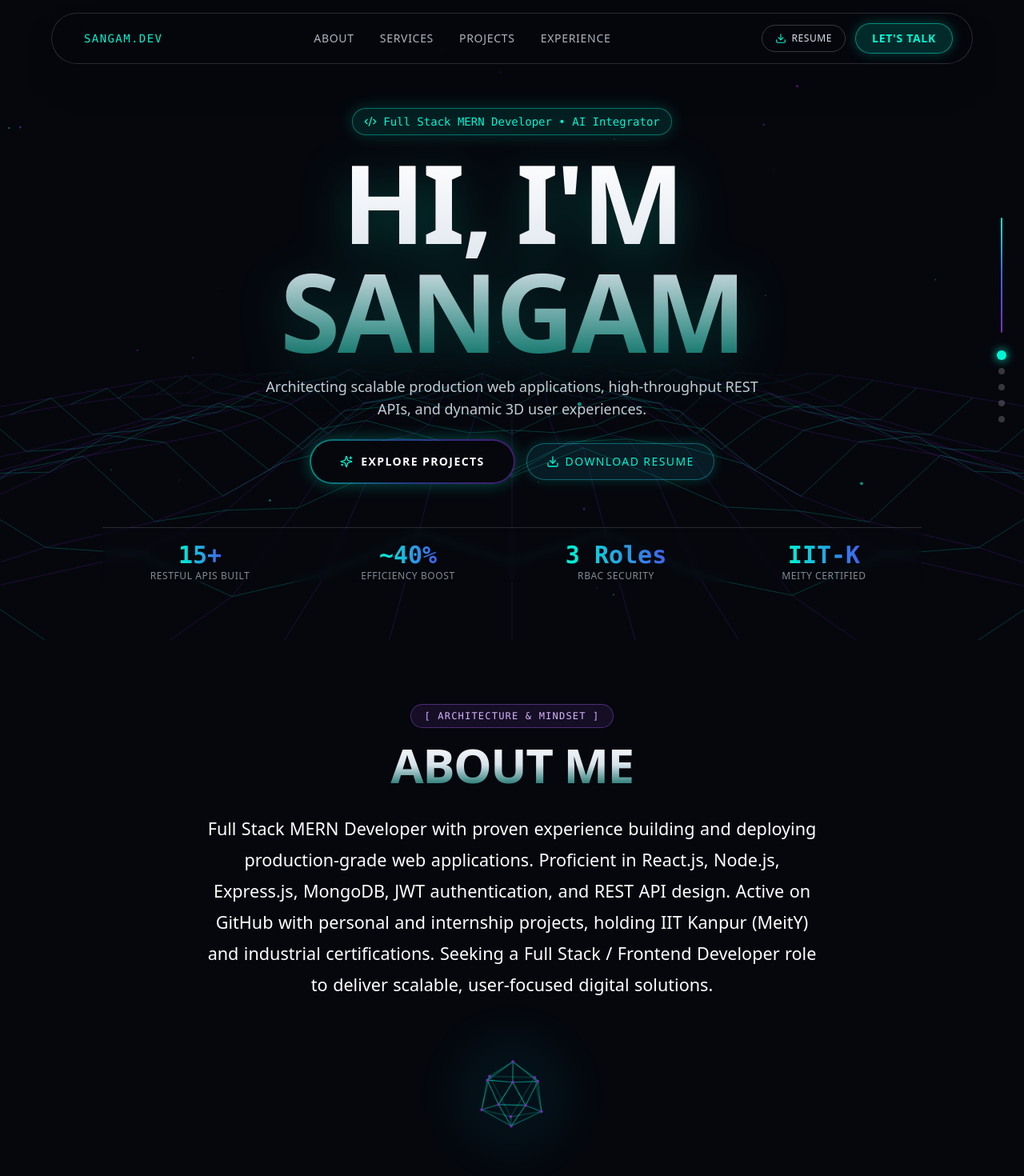
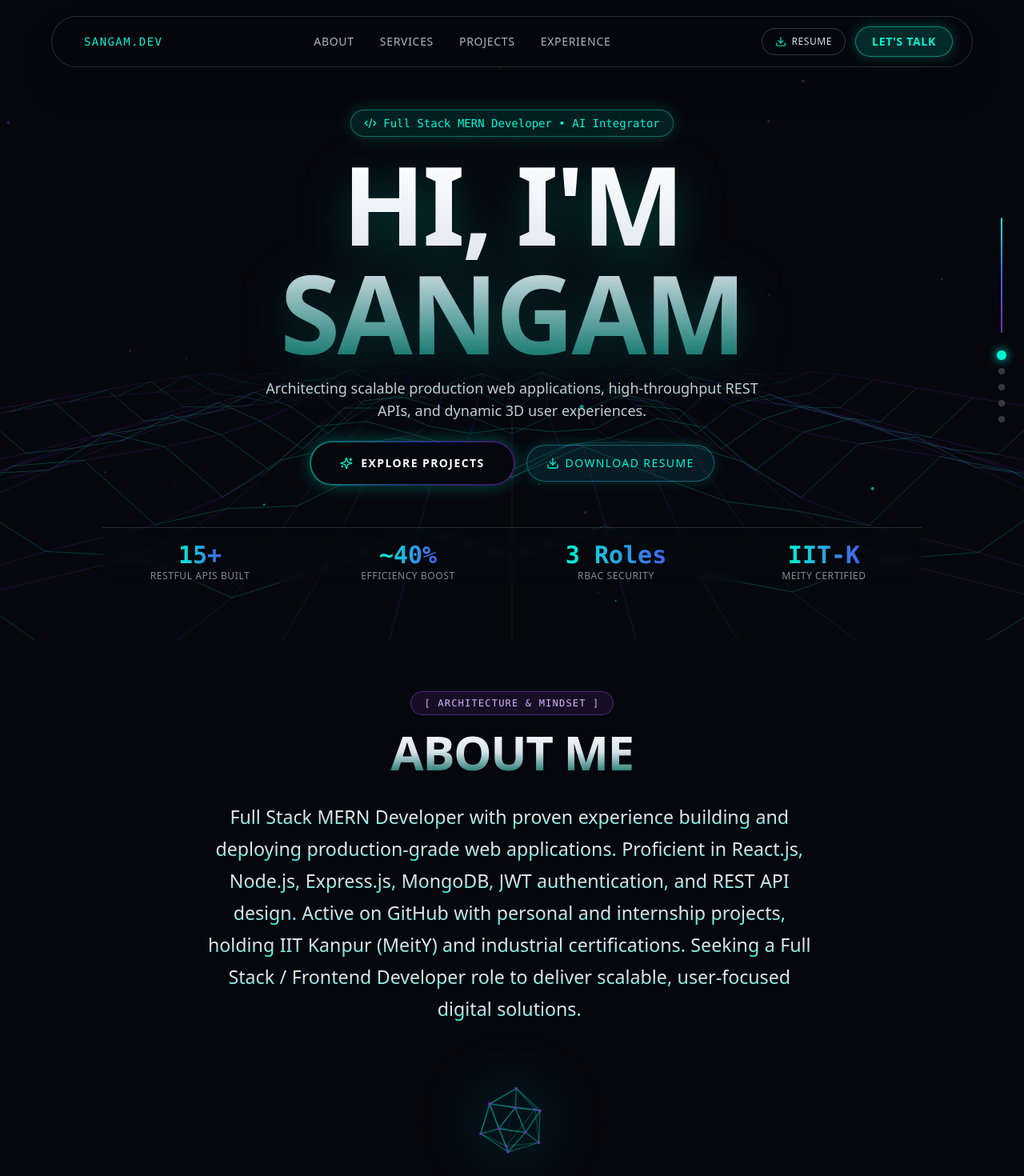
Before and after one commit to ksangam990-collab/sangam-portfolio, a React (Vite) app: page / in a window 1280 px wide. Shown: the top 1470 px of the page at 80% size. Built offline with nearby package versions, Linux system fonts and the light colour scheme.

Commit message:
fix: restore stacking project card animation and optimize scroll physics

```diff
--- a/src/App.tsx
+++ b/src/App.tsx
@@ -173,9 +173,9 @@ const Interactive3DMatrixTerrain: React.FC = () => {
       window.addEventListener("mousemove", onMouseMove, { passive: true });
     }
 
-    const cols = isMobile ? 14 : 24;
-    const rows = isMobile ? 12 : 18;
-    const spacing = isMobile ? 80 : 62;
+    const cols = isMobile ? 16 : 24;
+    const rows = isMobile ? 14 : 18;
+    const spacing = isMobile ? 70 : 62;
     let time = 0;
 
     const render = () => {
@@ -204,7 +204,7 @@ const Interactive3DMatrixTerrain: React.FC = () => {
         }
       });
 
-      // 2. Shockwaves
+      // 2. Click Shockwaves
       if (!isMobile) {
         for (let i = ripples.length - 1; i >= 0; i--) {
           const rip = ripples[i];
@@ -223,7 +223,7 @@ const Interactive3DMatrixTerrain: React.FC = () => {
         }
       }
 
-      // 3. 3D Terrain Grid
+      // 3. 3D Terrain Perspective Grid
       const fov = 380;
       const cameraY = -150 - mouseY;
       const cameraZ = 450;
@@ -510,7 +510,7 @@ const Toast: React.FC<{ message: string | null; onClose: () => void }> = ({ mess
 };
 
 // =========================================================================
-// 6. 3D PERSPECTIVE TILT
+// 6. 3D GYRO PERSPECTIVE TILT (DESKTOP ONLY)
 // =========================================================================
 const TiltCard3D: React.FC<{ children: React.ReactNode; className?: string; intensity?: number }> = ({
   children,
@@ -545,7 +545,7 @@ const TiltCard3D: React.FC<{ children: React.ReactNode; className?: string; inte
       onMouseMove={handleMouseMove}
       onMouseLeave={handleMouseLeave}
       style={{ rotateX, rotateY, transformStyle: "preserve-3d" }}
-      className={`will-change-transform ${className}`}
+      className={className}
     >
       {children}
     </motion.div>
@@ -553,7 +553,7 @@ const TiltCard3D: React.FC<{ children: React.ReactNode; className?: string; inte
 };
 
 // =========================================================================
-// 7. MOTION HELPERS
+// 7. MOTION HELPERS & ULTRA-SMOOTH BIO ANIMATION
 // =========================================================================
 const FadeIn: React.FC<{
   children: React.ReactNode;
@@ -566,7 +566,7 @@ const FadeIn: React.FC<{
   <motion.div
     initial={{ opacity: 0, x, y }}
     whileInView={{ opacity: 1, x: 0, y: 0 }}
-    viewport={{ once: true, margin: "40px", amount: 0.1 }}
+    viewport={{ once: true, margin: "20px", amount: 0.1 }}
     transition={{ duration, delay, ease: [0.25, 0.1, 0.25, 1] }}
     className={className}
   >
@@ -596,7 +596,7 @@ const AnimatedBioText: React.FC<{ text: string }> = ({ text }) => {
   const targetRef = useRef<HTMLParagraphElement>(null);
   const { scrollYProgress } = useScroll({
     target: targetRef,
-    offset: ["start 0.9", "end 0.6"],
+    offset: ["start 0.88", "end 0.5"],
   });
 
   const words = text.split(" ");
@@ -604,28 +604,34 @@ const AnimatedBioText: React.FC<{ text: string }> = ({ text }) => {
   return (
     <p
       ref={targetRef}
-      style={{ fontSize: "clamp(1.05rem, 1.8vw, 1.35rem)" }}
-      className="text-[#D7E2EA] font-normal text-center leading-relaxed max-w-[780px] flex flex-wrap justify-center gap-x-[0.3em] gap-y-1"
+      style={{ fontSize: "clamp(1.1rem, 2vw, 1.45rem)" }}
+      className="text-[#D7E2EA] font-normal text-center leading-relaxed max-w-[780px] flex flex-wrap justify-center"
     >
       {words.map((word, i) => {
         const start = i / words.length;
         const end = (i + 1) / words.length;
-        return <Word key={i} word={word} progress={scrollYProgress} range={[start, end]} />;
+        return <AnimatedWord key={i} word={word} progress={scrollYProgress} range={[start, end]} />;
       })}
     </p>
   );
 };
 
-const Word: React.FC<{ word: string; progress: MotionValue<number>; range: [number, number] }> = ({
-  word,
-  progress,
-  range,
-}) => {
-  const opacity = useTransform(progress, range, [0.35, 1]);
+const AnimatedWord: React.FC<{
+  word: string;
+  progress: MotionValue<number>;
+  range: [number, number];
+}> = ({ word, progress, range }) => {
+  const opacity = useTransform(progress, range, [0.2, 1]);
   return (
-    <motion.span style={{ opacity }} className="inline-block text-white">
-      {word}
-    </motion.span>
+    <span className="relative inline-block mr-[0.28em] my-[0.05em]">
+      <span className="opacity-20 text-gray-500">{word}</span>
+      <motion.span
+        style={{ opacity }}
+        className="absolute left-0 top-0 text-transparent bg-clip-text bg-gradient-to-b from-white via-[#D7E2EA] to-[#00F5D4]"
+      >
+        {word}
+      </motion.span>
+    </span>
   );
 };
 
@@ -638,10 +644,10 @@ const HeroSection: React.FC<{
 }> = ({ onContactClick, onDownloadResume }) => (
   <section
     id="hero"
-    className="relative min-h-[95vh] w-full flex flex-col justify-between bg-transparent z-10 px-4 sm:px-10 lg:px-16 pt-4 pb-8"
+    className="relative min-h-[95vh] w-full flex flex-col justify-between bg-transparent select-none z-10 px-4 sm:px-10 lg:px-16 pt-5 pb-8"
   >
     <FadeIn delay={0} y={-10} className="w-full max-w-6xl mx-auto">
-      <header className="flex items-center justify-between w-full backdrop-blur-md py-3 px-5 sm:px-6 rounded-full border border-white/15 bg-[#05070D]/80 shadow-2xl">
+      <header className="flex items-center justify-between w-full backdrop-blur-xl py-3 px-5 sm:px-6 rounded-full border border-white/15 bg-[#05070D]/80 shadow-2xl">
         <a href="#" className="flex items-center gap-2 font-mono text-sm tracking-widest text-[#00F5D4] uppercase">
           <span className="w-2 h-2 rounded-full bg-[#00F5D4] animate-ping" />
           <span>SANGAM.DEV</span>
@@ -672,9 +678,9 @@ const HeroSection: React.FC<{
       </header>
     </FadeIn>
 
-    <div className="flex flex-col items-center justify-center text-center my-auto py-6 z-10 w-full max-w-5xl mx-auto">
+    <div className="flex flex-col items-center justify-center text-center my-auto py-4 z-10 w-full max-w-5xl mx-auto">
       <FadeIn delay={0.1} y={15}>
-        <div className="inline-flex items-center gap-2 px-3.5 py-1.5 rounded-full border border-[#00F5D4]/40 bg-[#00F5D4]/10 mb-4 text-xs sm:text-sm font-mono text-[#00F5D4] shadow-[0_0_20px_rgba(0,245,212,0.2)]">
+        <div className="inline-flex items-center gap-2 px-4 py-1.5 rounded-full border border-[#00F5D4]/40 bg-[#00F5D4]/10 mb-4 text-xs sm:text-sm font-mono text-[#00F5D4] shadow-[0_0_20px_rgba(0,245,212,0.2)]">
           <Code2 className="w-4 h-4" />
           <span>Full Stack MERN Developer • AI Integrator</span>
         </div>
@@ -733,7 +739,7 @@ const HeroSection: React.FC<{
 );
 
 // =========================================================================
-// 9. ABOUT SECTION
+// 9. ABOUT SECTION (COMPLETE SKILLS MATRIX)
 // =========================================================================
 const SKILL_CATEGORIES = [
   {
@@ -773,7 +779,7 @@ const AboutSection: React.FC<{ onContactClick: () => void }> = ({ onContactClick
     "Full Stack MERN Developer with proven experience building and deploying production-grade web applications. Proficient in React.js, Node.js, Express.js, MongoDB, JWT authentication, and REST API design. Active on GitHub with personal and internship projects, holding IIT Kanpur (MeitY) and industrial certifications. Seeking a Full Stack / Frontend Developer role to deliver scalable, user-focused digital solutions.";
 
   return (
-    <section id="about" className="relative w-full flex flex-col items-center justify-center px-4 sm:px-10 lg:px-16 py-24 z-10 bg-transparent">
+    <section id="about" className="relative min-h-[90vh] w-full flex flex-col items-center justify-center px-4 sm:px-10 lg:px-16 py-20 z-10 bg-transparent">
       <div className="max-w-5xl mx-auto flex flex-col items-center text-center">
         <FadeIn delay={0} y={20}>
           <div className="inline-flex items-center gap-2 px-4 py-1.5 rounded-full border border-purple-500/40 bg-purple-500/10 text-xs font-mono text-purple-300 uppercase tracking-widest mb-4">
@@ -794,7 +800,7 @@ const AboutSection: React.FC<{ onContactClick: () => void }> = ({ onContactClick
               const Icon = cat.icon;
               return (
                 <FadeIn key={cat.category} delay={idx * 0.05} y={15}>
-                  <div className="p-5 rounded-2xl bg-[#070B14]/90 border border-white/10 hover:border-cyan-400/60 transition-all duration-300 shadow-xl h-full flex flex-col justify-between">
+                  <div className="p-5 rounded-2xl bg-[#070B14]/85 border border-white/10 hover:border-cyan-400/60 transition-all duration-300 backdrop-blur-xl shadow-xl h-full flex flex-col justify-between">
                     <div>
                       <div className="flex items-center gap-3 mb-3">
                         <div className="p-2 rounded-xl bg-cyan-500/10 text-[#00F5D4]">
@@ -870,7 +876,7 @@ const SERVICES_DATA = [
 ];
 
 const ServicesSection: React.FC = () => (
-  <section id="services" className="px-4 sm:px-10 lg:px-16 py-24 relative z-10 bg-transparent">
+  <section id="services" className="px-4 sm:px-10 lg:px-16 py-20 relative z-10 bg-transparent">
     <div className="max-w-6xl mx-auto">
       <FadeIn delay={0} y={20}>
         <div className="text-center mb-12">
@@ -889,7 +895,7 @@ const ServicesSection: React.FC = () => (
           return (
             <FadeIn key={srv.num} delay={i * 0.06} y={15} className="h-full">
               <TiltCard3D intensity={8} className="h-full">
-                <div className="h-full p-6 sm:p-7 rounded-2xl bg-[#0A0F1D]/85 border border-white/15 hover:border-[#00F5D4]/70 transition-all duration-300 flex flex-col justify-between group shadow-xl">
+                <div className="h-full p-6 sm:p-7 rounded-2xl bg-[#0A0F1D]/80 border border-white/15 hover:border-[#00F5D4]/70 transition-all duration-300 flex flex-col justify-between group shadow-xl backdrop-blur-xl">
                   <div>
                     <div className="flex items-center justify-between mb-4">
                       <span className="font-mono text-3xl font-black text-white/30 group-hover:text-[#00F5D4] transition-colors">
@@ -925,7 +931,7 @@ const ServicesSection: React.FC = () => (
 );
 
 // =========================================================================
-// 11. PROJECTS SECTION
+// 11. PROJECTS SECTION (STACKING PROJECT CARDS ANIMATION RESTORED)
 // =========================================================================
 const PROJECTS_DATA = [
   {
@@ -989,9 +995,9 @@ const StackingProjectCard: React.FC<StackingCardProps> = ({
   return (
     <div
       ref={containerRef}
-      className="sticky top-20 sm:top-24 flex items-center justify-center mb-12"
+      className="sticky flex items-center justify-center mb-12"
       style={{
-        top: `calc(4.5rem + ${index * 24}px)`,
+        top: `calc(5rem + ${index * 28}px)`,
         zIndex: index + 10,
       }}
     >
@@ -1000,25 +1006,25 @@ const StackingProjectCard: React.FC<StackingCardProps> = ({
           scale,
           transformOrigin: "top center",
         }}
-        className="w-full max-w-5xl lg:max-w-6xl bg-[#090E1A]/95 border-2 border-cyan-500/40 rounded-3xl sm:rounded-[36px] p-5 sm:p-8 md:p-10 shadow-[0_25px_60px_rgba(0,0,0,0.85)] hover:border-cyan-400 transition-colors"
+        className="w-full max-w-5xl lg:max-w-6xl bg-[#090E1A]/95 backdrop-blur-2xl border-2 border-cyan-500/40 rounded-3xl sm:rounded-[36px] p-6 sm:p-8 md:p-10 shadow-[0_25px_60px_rgba(0,0,0,0.85)] hover:border-cyan-400 transition-colors"
       >
-        <div className="grid grid-cols-1 lg:grid-cols-12 gap-6 sm:gap-8 items-center">
+        <div className="grid grid-cols-1 lg:grid-cols-12 gap-8 items-center">
           <div className="lg:col-span-7 flex flex-col justify-between">
             <div>
               <div className="flex items-center justify-between mb-4">
-                <span className="font-mono font-black text-2xl sm:text-4xl text-transparent bg-clip-text bg-gradient-to-r from-[#00F5D4] to-[#7B2CBF]">
+                <span className="font-mono font-black text-3xl sm:text-4xl text-transparent bg-clip-text bg-gradient-to-r from-[#00F5D4] to-[#7B2CBF]">
                   {project.num}
                 </span>
-                <span className="text-[11px] sm:text-xs uppercase tracking-widest text-[#00F5D4] font-mono px-3.5 py-1 rounded-full bg-[#00F5D4]/10 border border-[#00F5D4]/30">
+                <span className="text-xs uppercase tracking-widest text-[#00F5D4] font-mono px-3.5 py-1 rounded-full bg-[#00F5D4]/10 border border-[#00F5D4]/30">
                   {project.category}
                 </span>
               </div>
 
-              <h3 className="font-bold text-xl sm:text-3xl md:text-4xl uppercase tracking-tight text-white mb-3">
+              <h3 className="font-bold text-2xl sm:text-3xl md:text-4xl uppercase tracking-tight text-white mb-3">
                 {project.name}
               </h3>
 
-              <p className="text-xs sm:text-base text-[#D7E2EA]/85 font-light leading-relaxed mb-5">
+              <p className="text-sm sm:text-base text-[#D7E2EA]/85 font-light leading-relaxed mb-5">
                 {project.description}
               </p>
 
@@ -1026,7 +1032,7 @@ const StackingProjectCard: React.FC<StackingCardProps> = ({
                 {project.tech.map((t) => (
                   <span
                     key={t}
-                    className="px-2.5 py-1 rounded-full bg-white/5 border border-white/10 text-[11px] sm:text-xs font-mono text-[#00F5D4]"
+                    className="px-3 py-1 rounded-full bg-white/5 border border-white/10 text-xs font-mono text-[#00F5D4]"
                   >
                     {t}
                   </span>
@@ -1039,7 +1045,7 @@ const StackingProjectCard: React.FC<StackingCardProps> = ({
                 href={project.liveUrl}
                 target="_blank"
                 rel="noopener noreferrer"
-                className="inline-flex items-center gap-2 rounded-full border border-cyan-400/50 bg-cyan-400/15 text-[#00F5D4] font-medium uppercase tracking-widest px-5 sm:px-6 py-2.5 text-xs sm:text-sm hover:bg-[#00F5D4] hover:text-black transition-all shadow-[0_0_15px_rgba(0,245,212,0.25)]"
+                className="inline-flex items-center gap-2 rounded-full border border-cyan-400/50 bg-cyan-400/15 text-[#00F5D4] font-medium uppercase tracking-widest px-6 py-2.5 text-xs sm:text-sm hover:bg-[#00F5D4] hover:text-black transition-all shadow-[0_0_15px_rgba(0,245,212,0.25)]"
               >
                 <span>Live Deployment</span>
                 <ExternalLink className="w-4 h-4" />
@@ -1056,7 +1062,7 @@ const StackingProjectCard: React.FC<StackingCardProps> = ({
             </div>
           </div>
 
-          <div className="lg:col-span-5 h-[200px] sm:h-[280px] md:h-[320px] w-full rounded-2xl sm:rounded-3xl overflow-hidden bg-[#151A27] border border-white/10 relative group">
+          <div className="lg:col-span-5 h-[230px] sm:h-[280px] md:h-[320px] w-full rounded-2xl sm:rounded-3xl overflow-hidden bg-[#151A27] border border-white/10 relative group">
             <img
               src={project.image}
               alt={project.name}
@@ -1088,26 +1094,26 @@ const ProjectsSection: React.FC = () => {
     <section
       id="projects"
       ref={containerRef}
-      className="py-24 px-4 sm:px-10 lg:px-16 relative z-10 bg-transparent min-h-[140vh]"
+      className="py-24 px-4 sm:px-10 lg:px-16 relative z-10 bg-transparent min-h-[190vh]"
     >
       <div className="max-w-6xl mx-auto">
-        <FadeIn delay={0} y={20}>
+        <FadeIn delay={0} y={25}>
           <div className="text-center mb-8">
             <span className="text-xs uppercase tracking-widest text-[#00F5D4] font-mono block mb-2">
               [ Featured Case Studies ]
             </span>
-            <h2 className="font-black uppercase tracking-tight text-3xl sm:text-5xl md:text-6xl text-transparent bg-clip-text bg-gradient-to-b from-white via-[#D7E2EA] to-[#7B2CBF]/40">
+            <h2 className="font-black uppercase tracking-tight text-4xl sm:text-5xl md:text-6xl text-transparent bg-clip-text bg-gradient-to-b from-white via-[#D7E2EA] to-[#7B2CBF]/40">
               Projects
             </h2>
           </div>
         </FadeIn>
 
-        <div className="flex flex-wrap items-center justify-center gap-2.5 mb-12">
+        <div className="flex flex-wrap items-center justify-center gap-2.5 mb-14">
           {FILTER_TABS.map((tab) => (
             <button
               key={tab}
               onClick={() => setActiveTab(tab)}
-              className={`px-4 sm:px-5 py-2 rounded-full text-xs font-mono uppercase tracking-wider transition-all duration-300 cursor-pointer ${
+              className={`px-5 py-2 rounded-full text-xs font-mono uppercase tracking-wider transition-all duration-300 cursor-pointer ${
                 activeTab === tab
                   ? "bg-[#00F5D4] text-black font-semibold shadow-[0_0_20px_rgba(0,245,212,0.4)]"
                   : "bg-[#0A0E17]/80 text-[#D7E2EA]/70 border border-white/10 hover:border-cyan-400/50"
@@ -1118,9 +1124,9 @@ const ProjectsSection: React.FC = () => {
           ))}
         </div>
 
-        <div className="relative">
+        <div className="relative pb-24">
           {filteredProjects.map((proj, idx) => {
-            const targetScale = 1 - (filteredProjects.length - idx) * 0.035;
+            const targetScale = 1 - (filteredProjects.length - idx) * 0.045;
             const startRange = idx * 0.25;
             return (
               <StackingProjectCard
@@ -1145,12 +1151,12 @@ const ProjectsSection: React.FC = () => {
 const ExperienceSection: React.FC = () => (
   <section id="experience" className="py-24 px-4 sm:px-10 lg:px-16 relative z-10 bg-transparent border-t border-white/10">
     <div className="max-w-6xl mx-auto">
-      <FadeIn delay={0} y={20}>
+      <FadeIn delay={0} y={25}>
         <div className="text-center mb-12">
           <span className="text-xs uppercase tracking-widest text-[#00F5D4] font-mono block mb-2">
             [ Comprehensive Record ]
           </span>
-          <h2 className="font-black uppercase tracking-tight text-3xl sm:text-5xl text-white">
+          <h2 className="font-black uppercase tracking-tight text-4xl sm:text-5xl text-white">
             Experience & Education
           </h2>
         </div>
@@ -1158,8 +1164,8 @@ const ExperienceSection: React.FC = () => (
 
       <div className="grid grid-cols-1 lg:grid-cols-2 gap-8">
         <div className="flex flex-col gap-6">
-          <FadeIn delay={0.1} y={15}>
-            <div className="p-6 sm:p-8 rounded-2xl bg-[#0A0E17]/90 border border-white/15 shadow-2xl">
+          <FadeIn delay={0.1} y={20}>
+            <div className="p-7 sm:p-8 rounded-2xl bg-[#0A0E17]/85 backdrop-blur-xl border border-white/15 shadow-2xl">
               <div className="flex items-center gap-2 text-[#00F5D4] font-mono text-xs uppercase mb-2">
                 <Briefcase className="w-4 h-4" />
                 <span>Internship Experience</span>
@@ -1192,8 +1198,8 @@ const ExperienceSection: React.FC = () => (
             </div>
           </FadeIn>
 
-          <FadeIn delay={0.15} y={15}>
-            <div className="p-6 sm:p-8 rounded-2xl bg-[#0A0E17]/90 border border-white/15 shadow-2xl">
+          <FadeIn delay={0.15} y={20}>
+            <div className="p-7 sm:p-8 rounded-2xl bg-[#0A0E17]/85 backdrop-blur-xl border border-white/15 shadow-2xl">
               <div className="flex items-center gap-2 text-yellow-400 font-mono text-xs uppercase mb-2">
                 <Award className="w-4 h-4" />
                 <span>Government Certified Training</span>
@@ -1212,15 +1218,15 @@ const ExperienceSection: React.FC = () => (
         </div>
 
         <div className="flex flex-col gap-6">
-          <FadeIn delay={0.2} y={15}>
-            <div className="p-6 sm:p-8 rounded-2xl bg-[#0A0E17]/90 border border-white/15 shadow-2xl h-full flex flex-col justify-between">
+          <FadeIn delay={0.2} y={20}>
+            <div className="p-7 sm:p-8 rounded-2xl bg-[#0A0E17]/85 backdrop-blur-xl border border-white/15 shadow-2xl h-full flex flex-col justify-between">
               <div>
                 <div className="flex items-center gap-2 text-purple-400 font-mono text-xs uppercase mb-3">
                   <GraduationCap className="w-4 h-4" />
                   <span>Academic Qualifications</span>
                 </div>
 
-                <div className="space-y-5">
+                <div className="space-y-6">
                   <div className="p-4 rounded-xl bg-white/5 border border-white/5">
                     <div className="flex items-center justify-between">
                       <h4 className="text-white font-bold text-sm sm:text-base">B.Tech, Computer Science & Engineering</h4>
@@ -1269,7 +1275,7 @@ const ExperienceSection: React.FC = () => (
 );
 
 // =========================================================================
-// 13. CONTACT MODAL
+// 13. CONTACT MODAL (WITH 1-CLICK CLIPBOARD COPY)
 // =========================================================================
 const ContactModal: React.FC<{
   isOpen: boolean;
@@ -1291,17 +1297,17 @@ const ContactModal: React.FC<{
   return (
     <AnimatePresence>
       {isOpen && (
-        <div className="fixed inset-0 z-50 flex items-center justify-center p-4 bg-black/85 backdrop-blur-md">
+        <div className="fixed inset-0 z-50 flex items-center justify-center p-4 bg-black/85 backdrop-blur-xl">
           <motion.div
-            initial={{ opacity: 0, scale: 0.95, y: 10 }}
+            initial={{ opacity: 0, scale: 0.9, y: 15 }}
             animate={{ opacity: 1, scale: 1, y: 0 }}
-            exit={{ opacity: 0, scale: 0.95, y: 10 }}
+            exit={{ opacity: 0, scale: 0.9, y: 15 }}
             className="relative w-full max-w-xl bg-[#0D121D] border-2 border-[#00F5D4]/50 rounded-3xl p-6 sm:p-8 text-[#D7E2EA] shadow-[0_0_80px_rgba(0,245,212,0.3)] max-h-[90vh] overflow-y-auto"
           >
             <button
               onClick={onClose}
               className="absolute top-5 right-5 p-2 rounded-full bg-white/10 hover:bg-[#00F5D4]/20 text-white transition-colors cursor-pointer"
-              aria-label="Close Contact"
+              aria-label="Close modal"
             >
               <X className="w-4 h-4" />
             </button>
@@ -1427,7 +1433,7 @@ const Footer: React.FC<{ onContactClick: () => void }> = ({ onContactClick }) =>
 );
 
 // =========================================================================
-// 15. MAIN ENTRY POINT
+// 15. MAIN APPLICATION ENTRY
 // =========================================================================
 export default function App() {
   const [isContactOpen, setIsContactOpen] = useState(false);
--- a/src/index.css
+++ b/src/index.css
@@ -12,21 +12,17 @@
 
 html {
   scroll-behavior: smooth;
-  overflow-x: hidden;
-  overflow-y: auto;
   width: 100%;
 }
 
 body {
-  background-color: #05070d;
-  color: #d7e2ea;
+  background-color: #05070D;
+  color: #D7E2EA;
   font-family:
     "Kanit",
     system-ui,
     -apple-system,
     sans-serif;
-  overflow-x: hidden;
-  overflow-y: visible;
   width: 100%;
   min-height: 100vh;
   -webkit-font-smoothing: antialiased;
@@ -39,32 +35,33 @@ body {
   position: relative;
 }
 
-/* Ensure background canvases pass all touch/mouse wheel events to the page */
+/* Background canvas pass-through so touch/wheel gestures scroll the page directly */
 canvas {
-  pointer-events: none !important;
+  pointer-events: none;
 }
 
 .hero-heading {
-  background: linear-gradient(180deg, #ffffff 0%, #d7e2ea 60%, #00f5d4 100%);
+  background: linear-gradient(180deg, #FFFFFF 0%, #D7E2EA 60%, #00F5D4 100%);
   -webkit-background-clip: text;
   background-clip: text;
   -webkit-text-fill-color: transparent;
 }
 
+/* Custom Sleek Scrollbar */
 ::-webkit-scrollbar {
   width: 6px;
 }
 
 ::-webkit-scrollbar-track {
-  background: #05070d;
+  background: #05070D;
 }
 
 ::-webkit-scrollbar-thumb {
-  background: #151a27;
+  background: #151A27;
   border-radius: 9999px;
   border: 1px solid rgba(255, 255, 255, 0.05);
 }
 
 ::-webkit-scrollbar-thumb:hover {
-  background: #00f5d4;
+  background: #00F5D4;
 }
```
